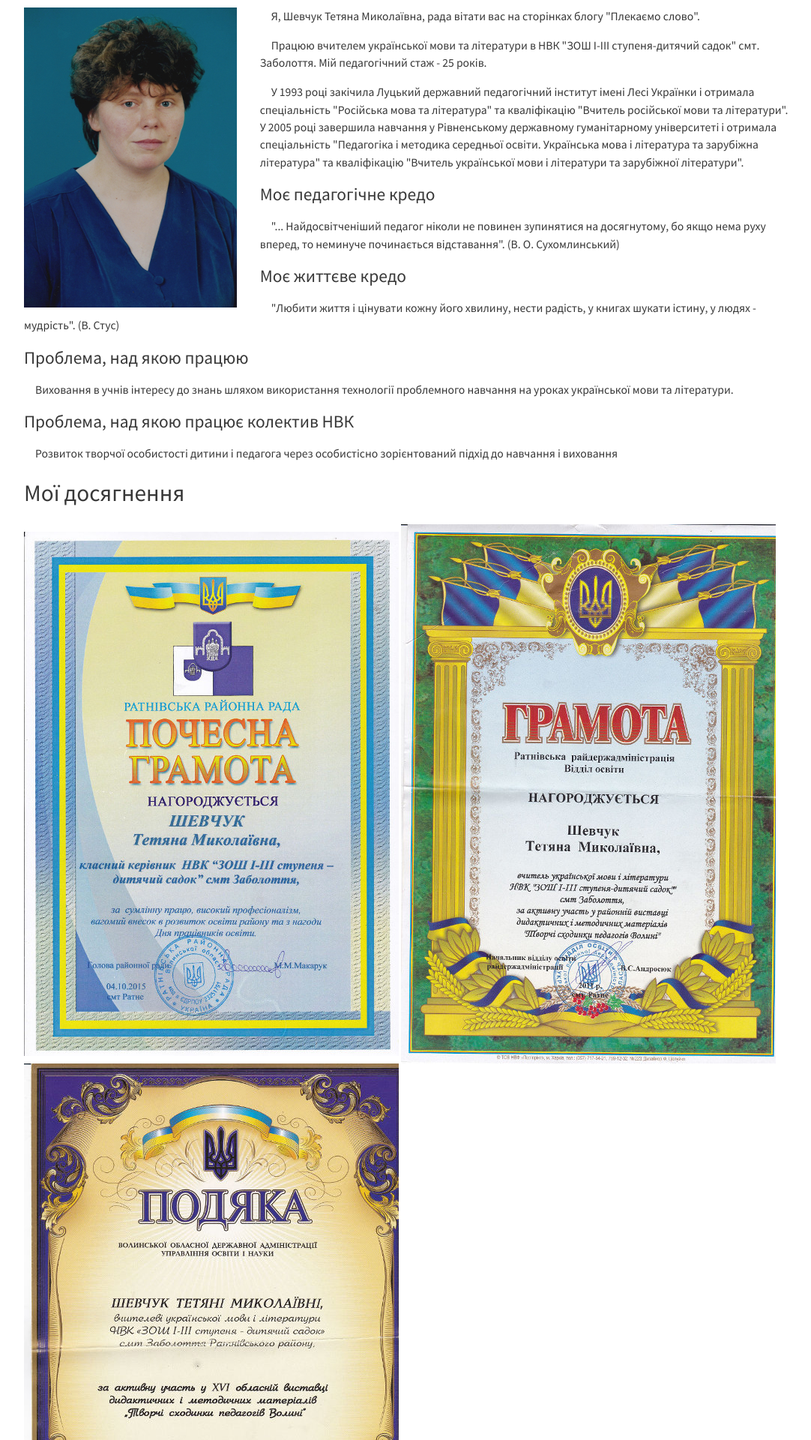
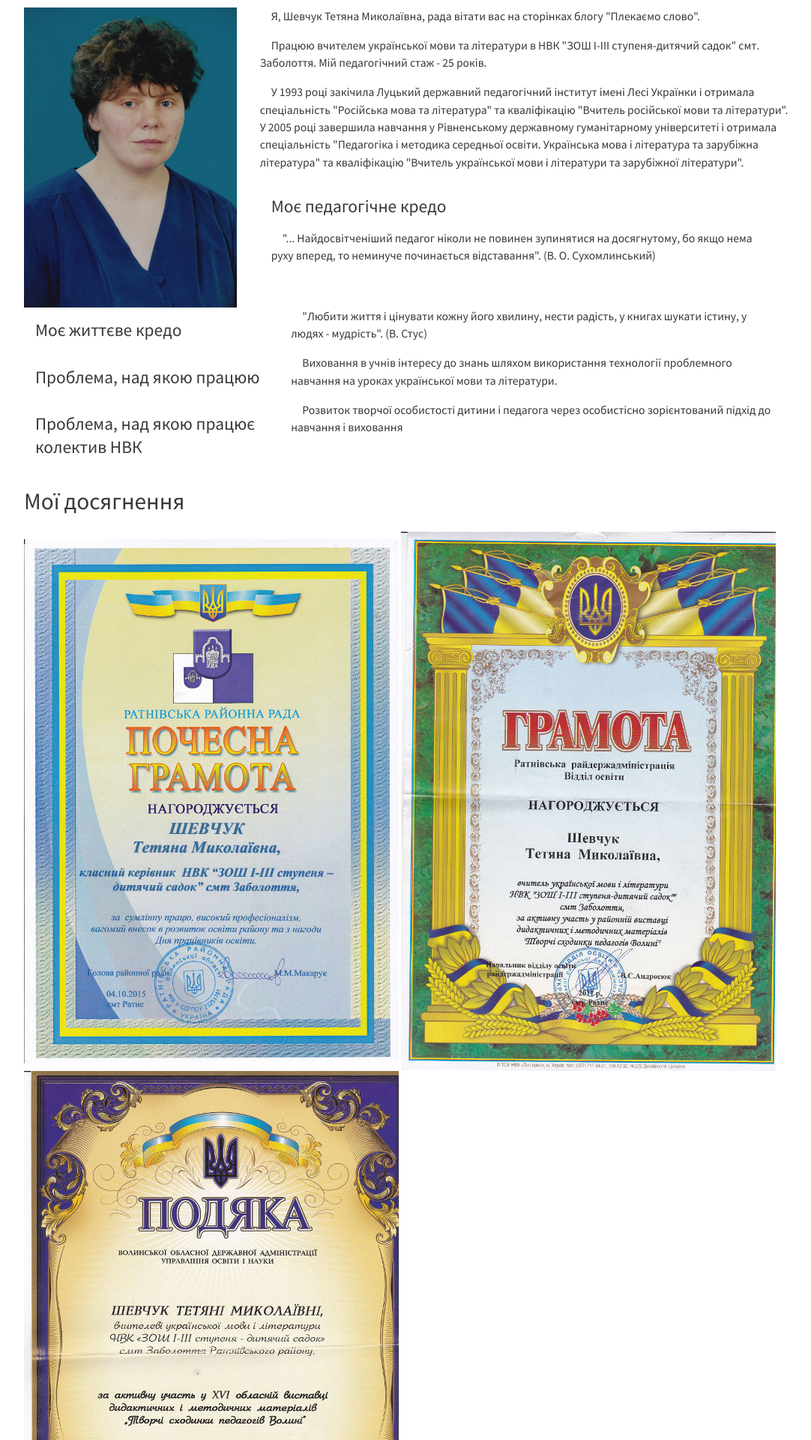
Before and after one commit to tetyanashevchuk/tetyanashevchuk.github.io, a Jekyll site: the page built from pedagogic_portrait/index.html, in a window 1280 px wide. Shown: the part 710-2630 px from the top of the page at 75% size, without its empty margins (96-1178 px from the left). Built offline with Jekyll 4.4.1, drawn with Linux system fonts in a browser that asks for light colours; nearby versions of some CDN libraries.

Commit message:
pedagogic portrait layout

```diff
--- a/pedagogic_portrait/index.html
+++ b/pedagogic_portrait/index.html
@@ -34,32 +34,63 @@ title: "Педагогічний портрет"
     У 1993 році закічила Луцький державний педагогічний інститут імені Лесі Українки і отримала спеціальність "Російська мова та література" та кваліфікацію "Вчитель російської мови та літератури". У 2005 році завершила навчання у Рівненському державному
     гуманітарному університеті і отримала спеціальність "Педагогіка і методика середньої освіти. Українська мова і література та зарубіжна література" та кваліфікацію "Вчитель української мови і літератури та зарубіжної літератури".
   </p>
+
+
+<div class="container-fluid">
+  <div class="row">
+    <div class="col-sm-4">
       <h3>
           Моє педагогічне кредо
       </h3>
+    </div>
+    <div class="col-sm-8">
       <p>
         "... Найдосвітченіший педагог ніколи не повинен зупинятися на досягнутому, бо якщо нема руху вперед, то неминуче починається відставання". (В. О. Сухомлинський)
       </p>
+    </div>
+  </div>
 
+  <div class="row">
+    <div class="col-sm-4">
       <h3>
           Моє життєве кредо
       </h3>
+    </div>
+    <div class="col-sm-8">
       <p>
         "Любити життя і цінувати кожну його хвилину, нести радість, у книгах шукати істину, у людях - мудрість".  (В. Стус)
       </p>
+    </div>
+  </div>
 
+  <div class="row">
+    <div class="col-sm-4">
       <h3>
           Проблема, над якою працюю
         </h3>
+    </div>
+    <div class="col-sm-8">
       <p>
         Виховання в учнів інтересу до знань шляхом використання технології проблемного навчання на уроках української мови та літератури.
       </p>
+    </div>
+  </div>
+
+  <div class="row">
+    <div class="col-sm-4">
       <h3>
           Проблема, над якою працює колектив НВК
       </h3>
+    </div>
+    <div class="col-sm-8">
       <p>
         Розвиток творчої особистості дитини і педагога через особистісно зорієнтований підхід до навчання і виховання
       </p>
+    </div>
+  </div>
+
+</div>
+<!--  old-->
 
   <p>
     <h2>Мої досягнення</h2>
```
Lines whose indentation alone changed are shown as unchanged.
